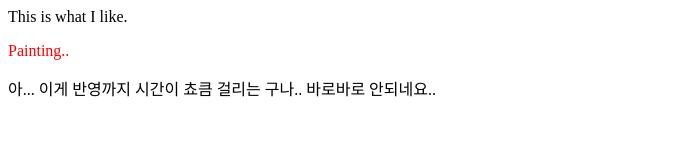
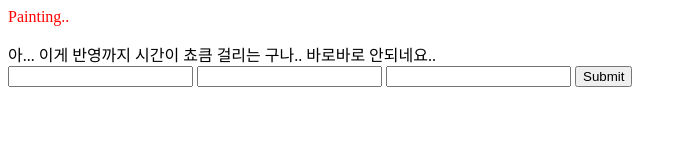
Before and after one commit to woori/woori.github.io, a plain HTML site: page index.html in a window 1280 px wide. Shown: the whole page, without its empty margins (0-687 px from the left). Drawn offline with nearby package versions, Linux system fonts and the light colour scheme.

Commit message:
Update index.html

```diff
--- a/index.html
+++ b/index.html
@@ -1,10 +1,41 @@
 <html>
   <head>
-    This is what I like.
+    <script src="https://ajax.googleapis.com/ajax/libs/jquery/3.6.0/jquery.min.js"></script>
+    <script>
+        function to_ajax() {
+          var queryString = $("form[name=testSendInput]").serialize();
+          $.ajax({
+            type : 'post',
+            url : 'https://script.google.com/macros/s/AKfycbwFziW2V3itTcmVWUCoKXXoP5lhfNnX1AHFKRmT4rbQVDYKnNzOLxwv01r6qX-noCvLBQ/exec',
+            data : queryString,
+            error : function(xhr, status, error) {
+              alert(error);
+            },
+            success : function(json) {
+              alert(json);
+            }
+          })
+        }
+    </script>
+
+    <title>Demo</title>
   </head>
   <body>
     <p style="color:red">Painting..</p>
 
     아... 이게 반영까지 시간이 쵸큼 걸리는 구나.. 바로바로 안되네요..
+
+    <div>
+       <form name="testSendInput">
+          <input name="name">
+          <input name="email">
+          <input name="phone">
+          <!-- 결제 링크 네이버로가서 500원 결제 - 배송은 무료 배송, 배송형식은 판매자 -->
+          <input type="submit" onclick="to_ajax(); return false;">
+      </form>
+    </div>
+
+
+
   </body>
 </html>
```
